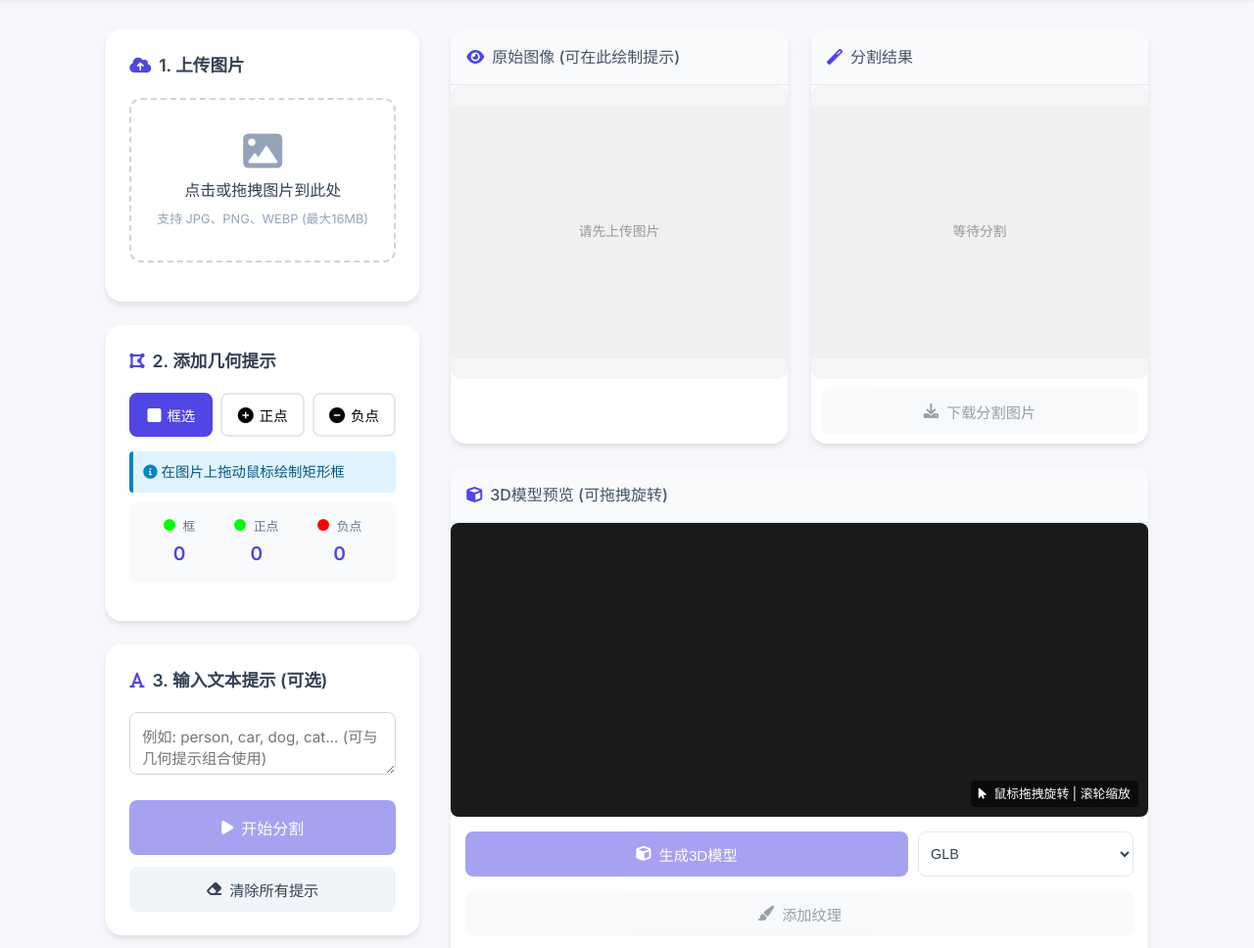
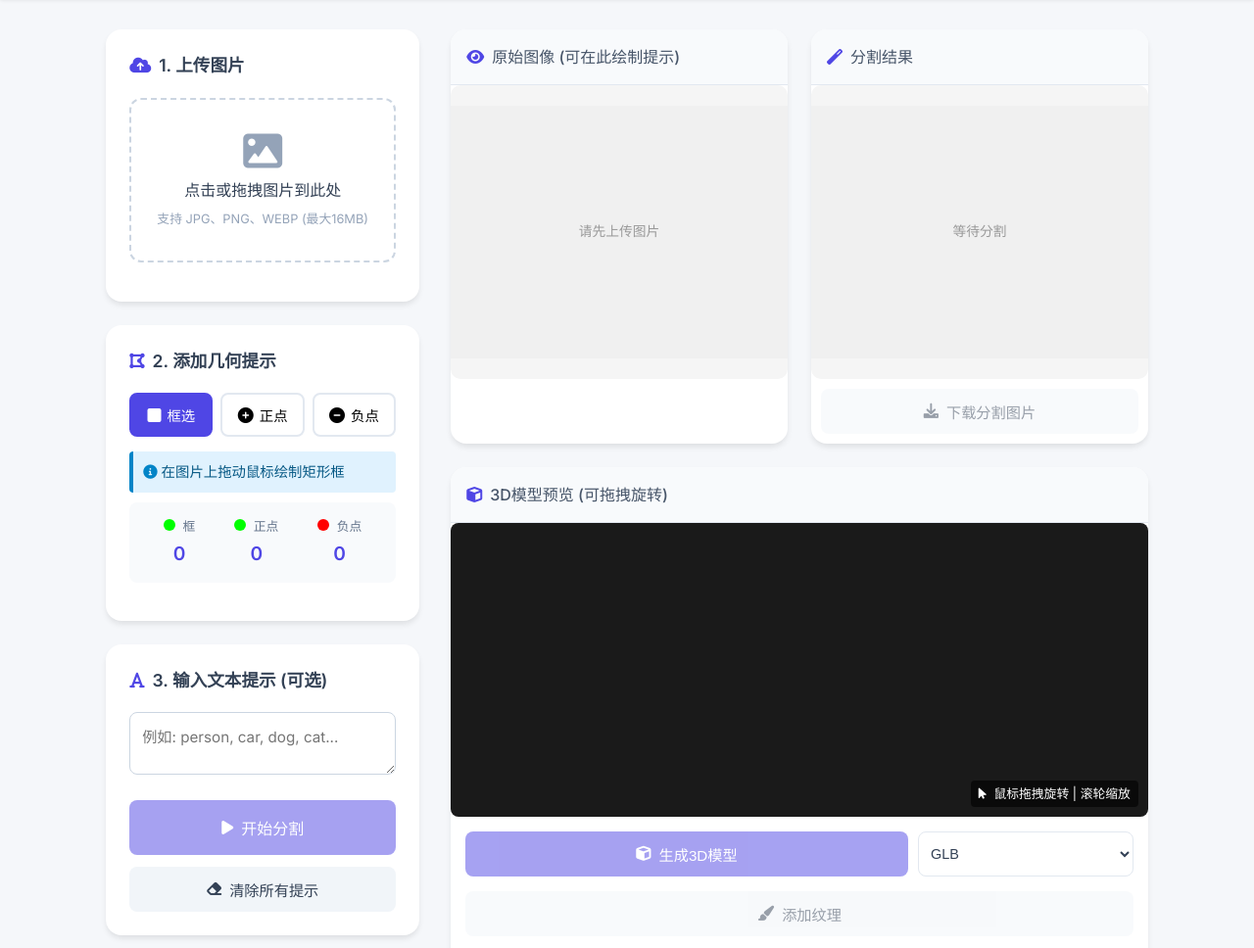
Before and after one commit to yinglpx/yinglpx.github.io, a plain HTML site: page templates/index.html in a window 1280 px wide. Shown: the part 70-1038 px from the top of the page at 98% size. Drawn offline with Linux system fonts and the light colour scheme; no server answers.

Commit message:
Update index.html

```diff
--- a/templates/index.html
+++ b/templates/index.html
@@ -313,7 +313,7 @@
                 <div class="card">
                     <h2><i class="fas fa-font"></i> 3. 输入文本提示 (可选)</h2>
                     <div class="input-group">
-                        <textarea id="textPrompt" placeholder="例如: person, car, dog, cat... (可与几何提示组合使用)" rows="2"></textarea>
+                        <textarea id="textPrompt" placeholder="例如: person, car, dog, cat..." rows="2"></textarea>
                     </div>
 
                     <button class="btn btn-primary btn-large" id="segmentBtn" disabled>
```
